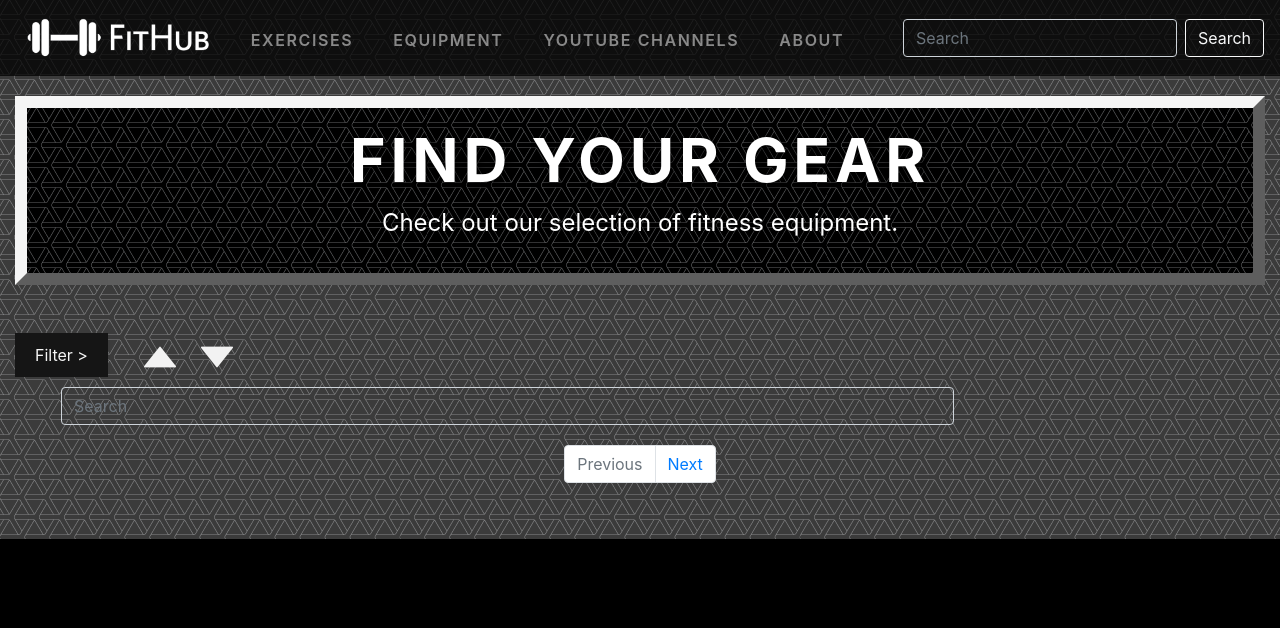
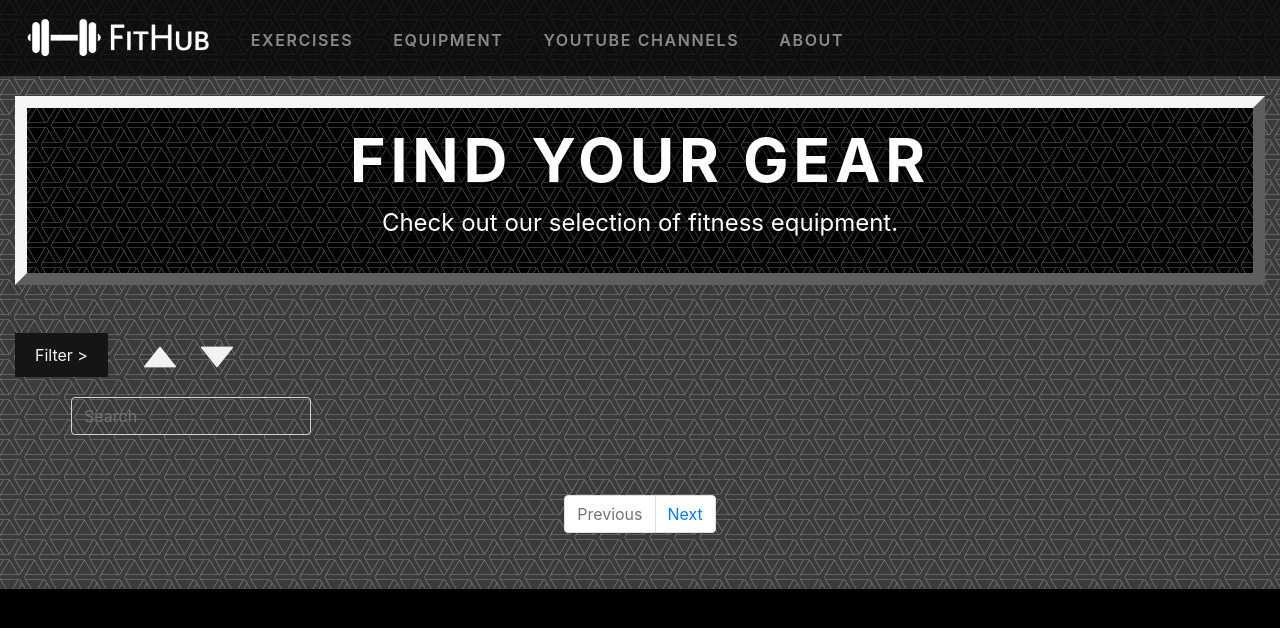
Before and after one commit to wuhoo16/fithub-website, a Flask app: page /equipment/1 in a window 1280 px wide. Shown: the top 628 px of the page. Run offline with Flask 2, Linux system fonts and the light colour scheme; some libraries are stand-ins or nearby versions.

Commit message:
Small edits to styling of search bar

```diff
--- a/static/base.css
+++ b/static/base.css
@@ -119,6 +119,13 @@ body {
   width: 100%;
   object-fit: cover;
 }
+
+.carousel-inner > .item {
+  width: 100%;
+}
+#homepageWelcomeMessage {
+  text-align: center;
+}
 .carousel-control-next,
 .carousel-control-prev {
   z-index: 10;
@@ -149,7 +156,6 @@ body {
   border-radius: 0;
   font-size: 1.1rem;
 }
-
 /* HOMEPAGE HYPE VIDEO */
 #homepageHorizontalDivider {
   width: 90%;
@@ -157,7 +163,6 @@ body {
   margin-top: 90px;
   border-top: 1px solid #a8a8a8;
 }
-
 #hypeVideo {
   width: 90vw;
   height: 100vh;
@@ -166,11 +171,9 @@ body {
   margin-right: auto;
   display: block;
 }
-
 #hypeVideo:focus {
   outline: none;
 }
-
 /* INSTANCE PAGES */
 .exercise-instance-div {
   padding-top: 6rem;
@@ -338,7 +341,7 @@ body {
   width: 0; /* 0 width - change this with JavaScript */
   position: fixed;
   z-index: 1; /* Stay on top */
-  top: 4.75rem; /* Stay at the top */
+  top: 75px;
   left: 0;
   /* margin-left: 0; */
   background-color: #111; /* Black*/
@@ -428,20 +431,26 @@ body {
   padding-top: 0px;
 }
 /* On smaller screens, where height is less than 450px, change the style of the sidenav (less padding and a smaller font size) */
-@media screen and (max-height: 450px) {
-  .sidenav {
-    padding-top: 15px;
-  }
-  .sidenav a {
-    font-size: 18px;
-  }
-}
-
+/* @media screen and (max-height: 450px) {
+  .sidenav {padding-top: 15px;}
+  .sidenav a {font-size: 18px;}
+} */
 .dropdown {
-  margin: 10px;
+  margin: 20px;
 }
 
 .dropdown-menu {
-  max-height: 20rem;
+  max-height: 15rem;
   overflow-y: auto;
 }
+
+#searchBar {
+  width: 15rem;
+  -webkit-transition: width 0.25s ease-in-out;
+  transition: width 0.25s ease-in-out;
+}
+
+/* When the input field gets focus, change its width to 100% */
+#searchBar:focus {
+  width: 35rem;
+}
--- a/templates/base.html
+++ b/templates/base.html
@@ -3,17 +3,36 @@
   <head>
     <meta charset="UTF-8" />
     <meta name="viewport" content="width=device-width, initial-scale=1" />
-    <link rel="stylesheet" href="https://cdn.jsdelivr.net/npm/bootstrap@4.5.3/dist/css/bootstrap.min.css" integrity="sha384-TX8t27EcRE3e/ihU7zmQxVncDAy5uIKz4rEkgIXeMed4M0jlfIDPvg6uqKI2xXr2" crossorigin="anonymous">
-    <script src="https://code.jquery.com/jquery-3.5.1.slim.min.js" integrity="sha384-DfXdz2htPH0lsSSs5nCTpuj/zy4C+OGpamoFVy38MVBnE+IbbVYUew+OrCXaRkfj" crossorigin="anonymous"></script>
-    <script src="https://cdn.jsdelivr.net/npm/popper.js@1.16.1/dist/umd/popper.min.js" integrity="sha384-9/reFTGAW83EW2RDu2S0VKaIzap3H66lZH81PoYlFhbGU+6BZp6G7niu735Sk7lN" crossorigin="anonymous"></script>
-    <script src="https://cdn.jsdelivr.net/npm/bootstrap@4.5.3/dist/js/bootstrap.min.js" integrity="sha384-w1Q4orYjBQndcko6MimVbzY0tgp4pWB4lZ7lr30WKz0vr/aWKhXdBNmNb5D92v7s" crossorigin="anonymous"></script>
+    <link
+      rel="stylesheet"
+      href="https://cdn.jsdelivr.net/npm/bootstrap@4.5.3/dist/css/bootstrap.min.css"
+      integrity="sha384-TX8t27EcRE3e/ihU7zmQxVncDAy5uIKz4rEkgIXeMed4M0jlfIDPvg6uqKI2xXr2"
+      crossorigin="anonymous"
+    />
+    <script
+      src="https://code.jquery.com/jquery-3.5.1.slim.min.js"
+      integrity="sha384-DfXdz2htPH0lsSSs5nCTpuj/zy4C+OGpamoFVy38MVBnE+IbbVYUew+OrCXaRkfj"
+      crossorigin="anonymous"
+    ></script>
+    <script
+      src="https://cdn.jsdelivr.net/npm/popper.js@1.16.1/dist/umd/popper.min.js"
+      integrity="sha384-9/reFTGAW83EW2RDu2S0VKaIzap3H66lZH81PoYlFhbGU+6BZp6G7niu735Sk7lN"
+      crossorigin="anonymous"
+    ></script>
+    <script
+      src="https://cdn.jsdelivr.net/npm/bootstrap@4.5.3/dist/js/bootstrap.min.js"
+      integrity="sha384-w1Q4orYjBQndcko6MimVbzY0tgp4pWB4lZ7lr30WKz0vr/aWKhXdBNmNb5D92v7s"
+      crossorigin="anonymous"
+    ></script>
     <link rel="stylesheet" type="text/css" href="/static/base.css" />
     <script type="text/javascript" src="/static/base.js"></script>
-    <link rel="icon" href="/static/fithub_icon.png">
+    <link rel="icon" href="/static/fithub_icon.png" />
     {% block head %} {% endblock %}
   </head>
   <body>
-    <nav class="navbar navbar-expand-sm bg-dark navbar-dark justify-content-center fixed-top">
+    <nav
+      class="navbar navbar-expand-sm bg-dark navbar-dark justify-content-center fixed-top"
+    >
       <button
         class="navbar-toggler"
         type="button"
@@ -24,18 +43,23 @@
       </button>
       <div class="collapse navbar-collapse" id="collapsibleNavbar">
         <a class="navbar-brand" href="/">
-          <img
-            id="fithubLogo"
-            src="/static/fithub.png"
-            alt="FitHub"
-          />
+          <img id="fithubLogo" src="/static/fithub.png" alt="FitHub" />
         </a>
         <ul class="navbar-nav mr-auto">
           <li class="nav-item">
-            <a class="nav-link" id="navExercises" href="{{ url_for('exercises', page_number=1) }}">Exercises</a>
+            <a
+              class="nav-link"
+              id="navExercises"
+              href="{{ url_for('exercises', page_number=1) }}"
+              >Exercises</a
+            >
           </li>
           <li class="nav-item">
-            <a class="nav-link" href="{{ url_for('equipments', page_number=1) }}">Equipment</a>
+            <a
+              class="nav-link"
+              href="{{ url_for('equipments', page_number=1) }}"
+              >Equipment</a
+            >
           </li>
           <li class="nav-item">
             <a class="nav-link" href="{{ url_for('channels', page_number=1) }}"
@@ -46,10 +70,6 @@
             <a class="nav-link" href="/about">About</a>
           </li>
         </ul>
-        <form class="form-inline my-2 my-lg-0">
-          <input class="form-control mr-sm-2" type="search" placeholder="Search" aria-label="Search">
-          <button class="btn btn-outline-light my-2 my-sm-0" type="submit" onclick="/static/filtering.js">Search</button>
-        </form>
       </div>
     </nav>
 
--- a/templates/equipments.html
+++ b/templates/equipments.html
@@ -55,27 +55,31 @@
     </div>
 
     <!-- Use any element to open the sidenav -->
-    <div>
+    <div class="filtering-section">
         <button class="filter-open-button" onclick="openNav()">Filter ></button>
         <a href="#"><img class="ascending-button" src="/static/arrow.png" alt="Ascending" onclick="sortAscending();"></a>
         <a href="#"><img class="descending-button" src="/static/arrow.png" alt="Descending" onclick="sortDescending();"></a>
     </div>
 
-    <!-- Add all page content inside this div if you want the side nav to push page content to the right (not used if you only want the sidenav to sit on top of the page -->
     <div id="main">
+    <!--Search Bar-->
         {% set dataArr = [] %}
         {% for i in range(equipmentArrayLength) %}
             {% set dataArr = dataArr.append({"name": equipmentArray[i].name, "price": equipmentArray[i].price, "category": equipmentArray[i].equipmentCategory, "location": equipmentArray[i].location}) %}
         {% endfor %}
         <meta id="equipmentArrayData" data-arr='{{dataArr}}'/>
-        <div class="dropdown">
-            <input class="input form-control ml-3 w-75 dropdown-toggle" id = "searchBar" type="search" placeholder="Search"/>
+        <div class="dropdown d-inline-block">
+            <input class="input form-control ml-3 dropdown-toggle" id = "searchBar" type="search" placeholder="Search"/>
             <div id="menu" class="dropdown-menu" aria-labelledby="dropdown_coins" style="width: 85%">
-                <div id="menuItems" style="width: 1500px;"></div>
+                <div id="menuItems"></div>
                 <div id="empty" class="dropdown-header">No items found</div>
                 <div id="menuLinks"></div>
             </div>
         </div>
+    </div>
+
+    <!-- Add all page content inside this div if you want the side nav to push page content to the right (not used if you only want the sidenav to sit on top of the page -->
+    <div id="main">
         <div class="grid-div container-fluid" id="modelGrid">
         {% set numRows = ((end + 1) - start) // 3 %}
         {% set remainder = ((end + 1) - start) % 3 %}
@@ -232,6 +236,11 @@
         });
     });
 
+    $("#searchBar").on("blur", function() {
+        console.log("Blurring");
+        $("#menu").hide();
+    });
+
     $('#menuItems').on('click', '.dropdown-item', function(){
         var tempStr = $(this)[0].innerHTML.split("</b>")[0].replace("<b>", "");
         var arrIdx = dataArr[tempStr].idx;
```
Also changed, not shown: templates/channels.html (+9 -5 lines), templates/exercises.html (+9 -5 lines).
